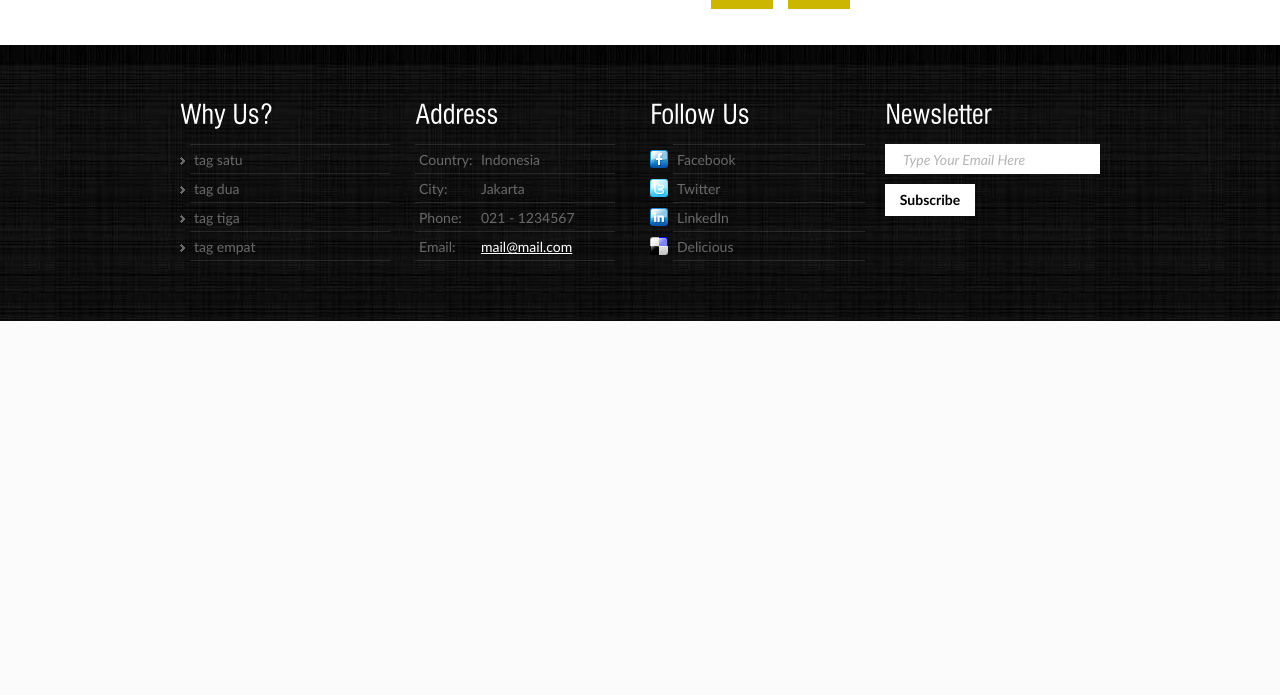
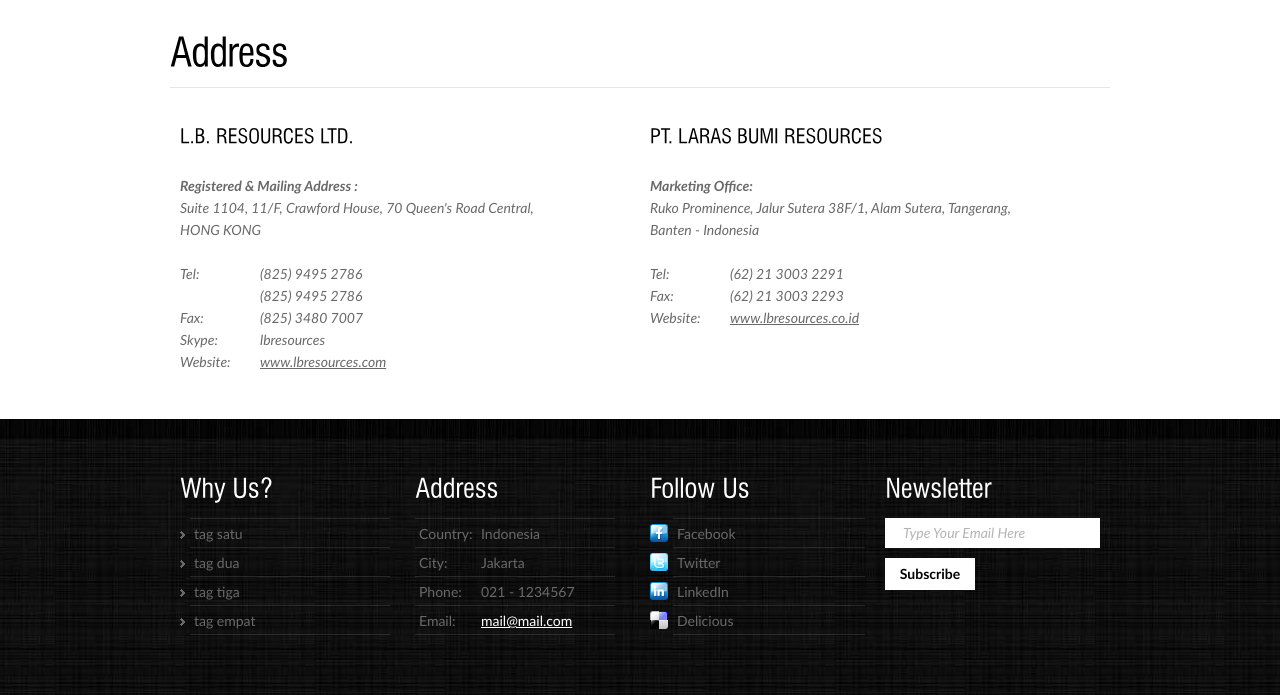
Before and after one commit to richibecker/lbresources, a PHP site: page /?4136a932eb7724a00cb87c3fb9e1ea1d in a window 1280 px wide. Shown: the part 1266-1961 px from the top of the page. Before the commit the page ends 1587 px from the top, so only its background shows below. Run offline with PHP 8.4, Linux system fonts and the light colour scheme; some libraries are stand-ins or nearby versions.

Commit message:
Update Product & Contact
Detail Product page update:
- add reference link (for more info visit)
- add price link to inquiries
- delete product certificate

Contact Page update:
- delete Yahoo Messenger
- add skype status
- update address position
- edit google map location

```diff
--- a/content/contacts.php
+++ b/content/contacts.php
@@ -1,16 +1,62 @@
+<?php
+
+	function get_skype_status($username, $image = false, $icon = false ){
+		//creating url
+		//if you need small icon
+		if($image && $icon)
+		{
+		/***************************************
+			Possible types of images:
+
+			* balloon            - Balloon style
+			* bigclassic        - Big Classic Style
+			* smallclassic        - Small Classic Style
+			* smallicon        - Small Icon (transparent background)
+			* mediumicon        - Medium Icon
+			* dropdown-white    - Dropdown White Background
+			* dropdown-trans    - Dropdown Transparent Background
+			****************************************/
+			return "http://mystatus.skype.com/smallicon/".$username;
+		}
+		//if you need image
+		else if($image)
+		{
+			return "http://mystatus.skype.com/".$username;
+		}
+		//or just text
+		else
+		{
+		/***************************************
+			Possible status  values:
+			 NUM        TEXT                DESCRIPTION
+			* 0     UNKNOWN             Not opted in or no data available.
+			* 1     OFFLINE                 The user is Offline
+			* 2     ONLINE                  The user is Online
+			* 3     AWAY                    The user is Away
+			* 4     NOT AVAILABLE       The user is Not Available
+			* 5     DO NOT DISTURB  The user is Do Not Disturb (DND)
+			* 6     INVISIBLE               The user is Invisible or appears Offline
+			* 7     SKYPE ME                The user is in Skype Me mode
+			****************************************/
+			$url = "http://mystatus.skype.com/".$username.".xml";
+			//getting contents
+			$curl = curl_init();
+			curl_setopt($curl, CURLOPT_URL, $url);
+			curl_setopt($curl, CURLOPT_RETURNTRANSFER, 1);
+			$data = curl_exec($curl);
+			curl_close($curl);
+
+			$pattern = '/xml:lang="en">(.*)</';
+			preg_match($pattern,$data, $match);
+
+			return $match[1];
+		}
+	}
+?>
 
 <div class="main zerogrid">
 <!-- content -->
 	<article id="content">
-		<div class="wrapper row">
-			<section class="col-full">
-				<div class="wrap-col">
-					<h2 class="under">Our Location</h2>
-					<!--<div id="googleMap" style="width:100%;height:380px;"></div>-->
-					<iframe src="https://www.google.com/maps/embed?pb=!1m14!1m8!1m3!1d1983.2342982052821!2d106.78105975323231!3d-6.201746006516376!3m2!1i1024!2i768!4f13.1!3m3!1m2!1s0x2e69f6dcc7d2c4ad%3A0x209cb1eef39be168!2sBinus+University!5e0!3m2!1sid!2sid!4v1416407843313" width="100%" height="450" frameborder="0" style="border:0"></iframe>
-				</div>
-			</section>
-		</div>
 		<div class="wrapper row">
 			<section class="col-3-4">
 			<div class="wrap-col">
@@ -42,21 +88,85 @@
 
 			<section class="col-1-4">
 				<div class="wrap-col">
-					<h2 class="under">Address</h2>
-					<div id="address"><span>Country:<br>
-							City:<br>
-							Telephone:<br>
-							Email:</span>
-							Indonesia<br>
-							Jakarta<br>
-							021 - 1234567<br>
-							<a href="mailto:" class="color2">mail@mail.com</a>
+					<div class="wrap-col">
+						<h2 class="under">Skype</h2>
+							<?php
+								//getting skype status image
+								$username = "justian.edesius";
+								$image = get_skype_status($username, true);
+								echo "<p>Skype ID: ".$username." </p>";
+								echo "<p><img src='".$image."'/></p>";
+
+							?>
 					</div>
-					<h2 class="under"></h2>
-					<div style="padding-left:15%">
-						<a href="ymsgr:sendIM?IDYahoo">
-							<img border=0 src="http://opi.yahoo.com/online?u=IDYahoo&amp;m=g&amp;t=14" />
-						</a>
+				</div>
+			</section>
+		</div>
+
+		<div class="wrapper row">
+			<section class="col-full">
+				<div class="wrap-col">
+					<h2 class="under">Our Location</h2>
+					<!--<div id="googleMap" style="width:100%;height:380px;"></div>-->
+					<iframe src="https://www.google.com/maps/embed?pb=!1m14!1m8!1m3!1d3966.2184039860103!2d106.658712!3d-6.234916!3m2!1i1024!2i768!4f13.1!3m3!1m2!1s0x2e69fbc482f2655b%3A0xf59f08152dcbe5b1!2sRuko+Alam+Sutera!5e0!3m2!1sen!2s!4v1417427115482" width="100%" height="450" frameborder="0" style="border:0"></iframe>
+				</div>
+			</section>
+		</div>
+
+		<div class="wrapper row">
+			<h2 class="under">Address</h2>
+			<section class="col-1-2">
+				<div class="wrap-col">
+					<h6>L.B. RESOURCES LTD.</h6>
+					<div>
+						<div  class="wrapper">
+							<br/>
+							<span><b>Registered & Mailing Address :</b></span><br/>
+							Suite 1104, 11/F, Crawford House,
+							70 Queen's Road Central,<br/>
+							HONG KONG<br/><br/>
+						</div>
+						<div id="address" class="wrapper">
+							<span>
+								Tel:<br/>
+									<br/>
+								Fax:<br/>
+								Skype:<br/>
+								Website:<br/>
+							</span>
+								(825) 9495 2786<br/>
+								(825) 9495 2786<br/>
+								(825) 3480 7007<br/>
+								lbresources<br/>
+								<a href="http://lbresources.com" target="blank">www.lbresources.com</a><br/>
+						</div>
+					</div>
+				</div>
+			</section>
+
+			<section class="col-1-2" >
+				<div class="wrap-col">
+					<h6>PT. LARAS BUMI RESOURCES</h6>
+					<div>
+						<div  class="wrapper">
+							<br/>
+							<span><b>Marketing Office: </b></span><br/>
+							Ruko Prominence,
+							Jalur Sutera 38F/1,
+							Alam Sutera, Tangerang,<br/>
+							Banten - Indonesia<br/><br/>
+
+						</div>
+						<div id="address" class="wrapper">
+							<span>
+								Tel:<br/>
+								Fax:<br/>
+								Website:<br/>
+							</span>
+								(62) 21 3003 2291 <br/>
+								(62) 21 3003 2293<br/>
+								<a href="http://lbresources.co.id" target="blank">www.lbresources.co.id</a><br/>
+						</div>
 					</div>
 				</div>
 			</section>
--- a/header.php
+++ b/header.php
@@ -31,7 +31,7 @@
 							<li><a href="?<?php echo md5('products'); ?>">Solar Cell</a></li>
                         </ul>
                     </li>
-					<li id="nav5" class="<?php if(isset($_GET[md5('contacts')]) or isset($_GET[md5('location')])) echo 'active'; else echo '';?>"><a href="?<?php echo md5('contacts'); ?>">Contacts<span>Our Address</span></a></li>
+					<li id="nav5" class="<?php if(isset($_GET[md5('contacts')])) echo 'active'; else echo '';?>"><a href="?<?php echo md5('contacts'); ?>">Contacts<span>Our Address</span></a></li>
 				</ul>
 			</nav>
 		</div>
```
Also changed, not shown: content/detailproduct.php (+6 -30 lines).
